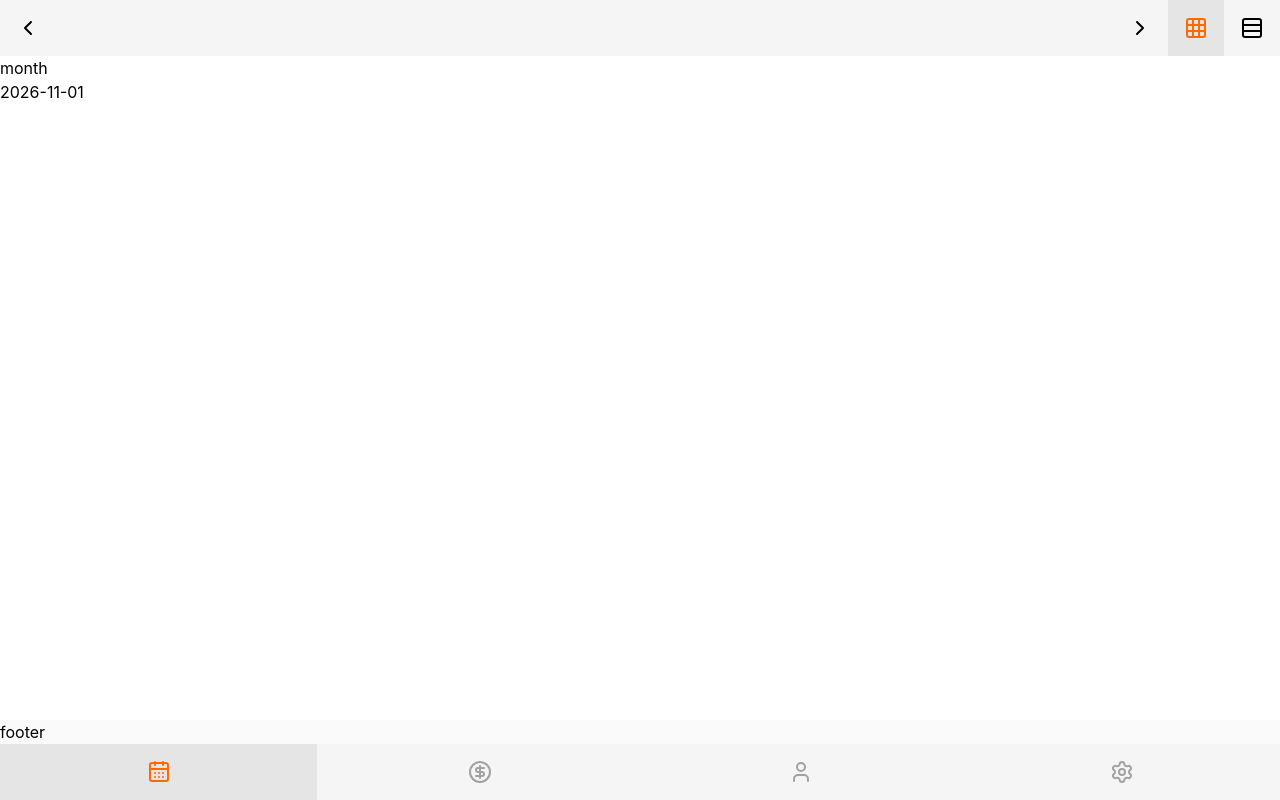
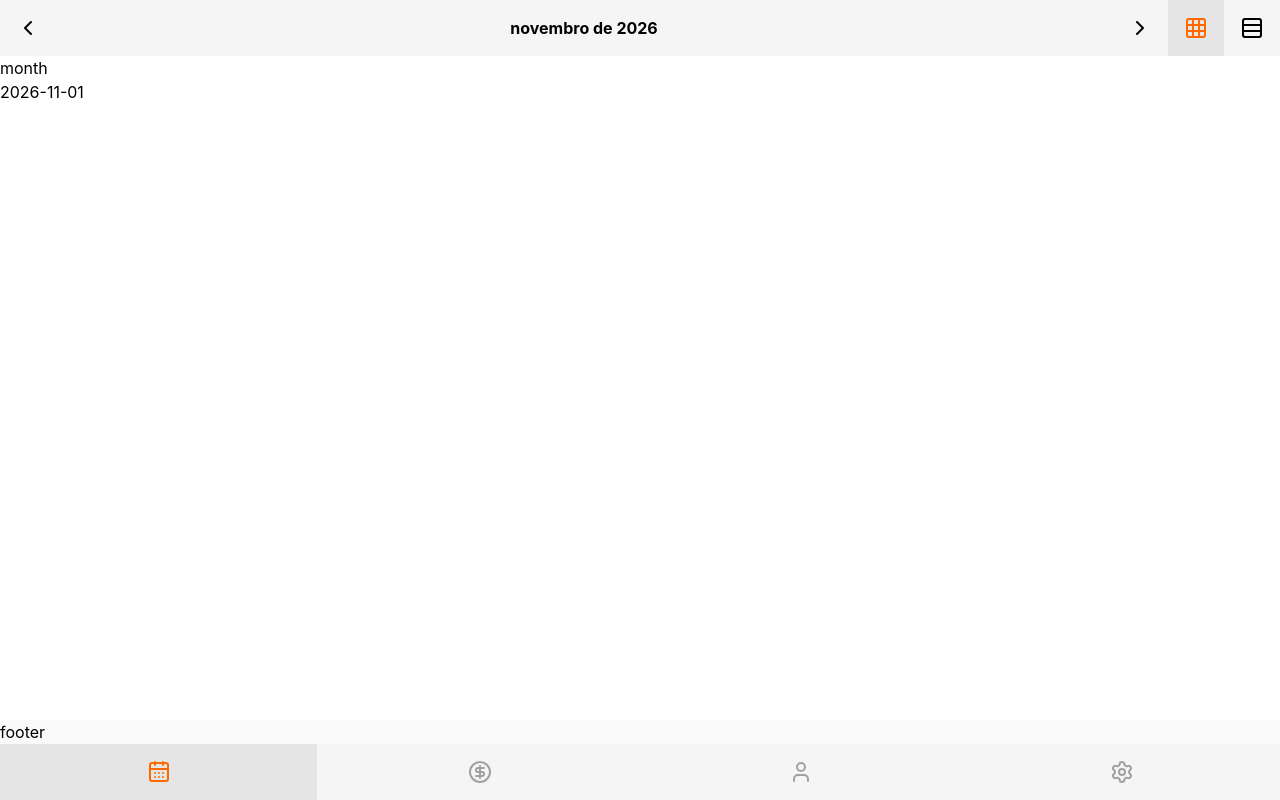
Before and after one commit to clruas/meuplantao, a React (Vite) app: page / in a window 1280 px wide. Built offline with nearby package versions, Linux system fonts and the light colour scheme.

Commit message:
Criando o label da navegacao do calendario

```diff
--- a/src/pages/calendarPage.tsx
+++ b/src/pages/calendarPage.tsx
@@ -1,14 +1,14 @@
 import { useState } from "react";
 import Page from "../components/page";
-import { toISODate } from "../utils/dateHelpers";
+import { format, toISODate } from "../utils/dateHelpers";
 import { ViewMode } from "../utils/types";
 import { CalendarHeader } from "../components/calendarHeader";
 import { addDays } from "date-fns";
 
-// export interface PeriodRange {
-//   start: ISODateString;
-//   end: ISODateString;
-// }
+interface Period {
+    start: Date
+    end: Date
+}
 
 function getReferenceDate(referenceDate: Date, viewMode: ViewMode, direction: 1 | -1 ) {
     if (viewMode === 'week') {
@@ -17,24 +17,7 @@ function getReferenceDate(referenceDate: Date, viewMode: ViewMode, direction: 1
     return new Date(referenceDate.getFullYear(), referenceDate.getMonth() + direction, 1)
 }
 
-function getPeriod(referenceDate: Date, viewMode: ViewMode) {
-    // const date = toDate(reference);
-
-    // if (mode === 'week') {
-    //     const weekday = date.getDay(); // 0 = domingo
-    //     const start = toISODate(new Date(date.getFullYear(), date.getMonth(), date.getDate() - weekday));
-    //     return { start, end: addDaysISO(start, 6) };
-    // }
-
-    // const firstWeekday = new Date(date.getFullYear(), date.getMonth(), 1).getDay();
-    // const lastDayDate = new Date(date.getFullYear(), date.getMonth() + 1, 0);
-    // const lastWeekday = lastDayDate.getDay();
-
-    // const start = toISODate(new Date(date.getFullYear(), date.getMonth(), 1 - firstWeekday));
-    // const end = addDaysISO(start, 41)
-
-    // return { start, end }
-
+function getPeriod(referenceDate: Date, viewMode: ViewMode): Period {
     if(viewMode == ViewMode.Week){
         const weekday = referenceDate.getDay(); // 0 = domingo
         const start = new Date(referenceDate.getFullYear(), referenceDate.getMonth(), referenceDate.getDate() - weekday);
@@ -44,6 +27,14 @@ function getPeriod(referenceDate: Date, viewMode: ViewMode) {
     const start = new Date(referenceDate.getFullYear(), referenceDate.getMonth(), 1 - firstWeekday)
     const end = addDays(start, 41)
     return { start, end }
+}
+
+function formatPeriodLabel(viewMode: ViewMode, period: Period){
+    if (viewMode === ViewMode.Month) {
+        return format(addDays(period.start, 7), "MMMM 'de' Y")
+    } else {
+        return `${format(period.start, 'dd/MM/yy')} a ${format(period.end, 'dd/MM/yy')}`
+    }
 }
 
 export function CalendarPage(){
@@ -70,7 +61,7 @@ export function CalendarPage(){
                 onChangeViewMode={setViewMode}
                 onNext={goNext}
                 onPrevious={goPrevious}
-                //periodLabel={formatPeriodLabel(viewMode, period)}
+                periodLabel={formatPeriodLabel(viewMode, period)}
             />
         </Page.Header>
         <Page.Body className="flex-col">
```
